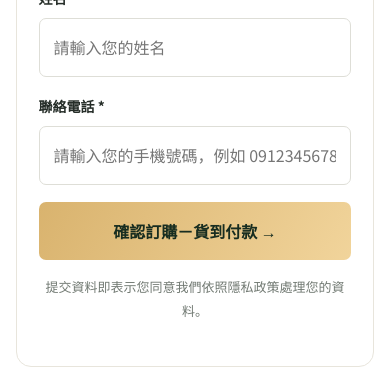
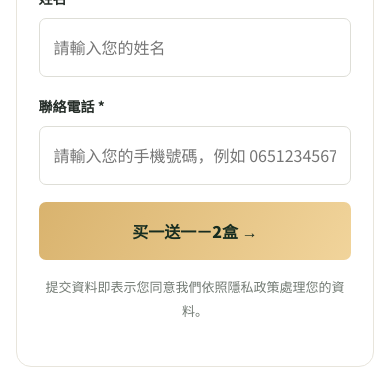
Before and after one commit to Dialordx/singapore-product-landing-page, a plain HTML site: page index.html in a window 390 px wide. Shown: the part 5400-5768 px from the top of the page. Drawn offline with Linux system fonts and the light colour scheme.

Commit message:
Update phone placeholder and button text in index.html

```diff
--- a/index.html
+++ b/index.html
@@ -1054,7 +1054,7 @@ footer p {
           type="tel"
           id="phone"
           name="phone"
-          placeholder="請輸入您的手機號碼，例如 0912345678"
+          placeholder="請輸入您的手機號碼，例如 06512345678"
           autocomplete="tel"
           inputmode="tel"
           maxlength="30"
@@ -1062,7 +1062,7 @@ footer p {
       </div>
 
       <button type="submit" class="btn" id="submitOrderButton">
-        確認訂購－貨到付款 →
+        买一送一－2盒 →
       </button>
 
       <p class="form-note" id="formMessage" role="status" aria-live="polite">
```
